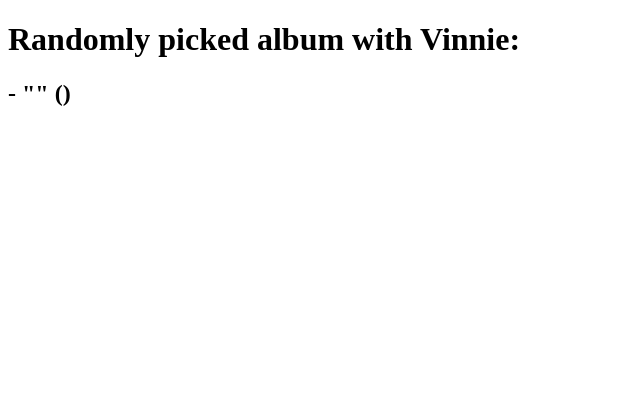
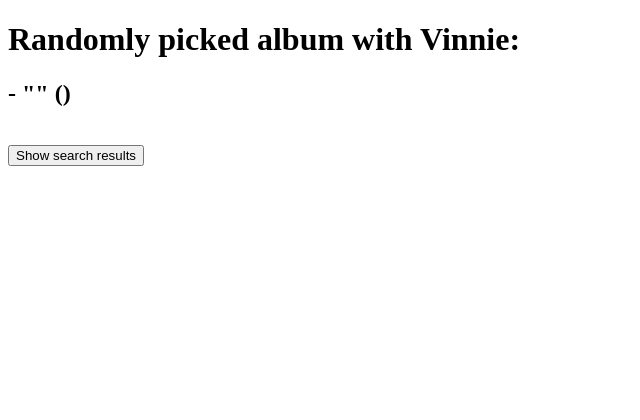
Before and after one commit to MariuszLepkowski/VC-Radio, a Flask app: template VC_Radio_app/templates/search-album.html in a window 1280 px wide. Shown: the top 420 px of the page, without its empty margins (0-640 px from the left). Run offline with Flask 2, Linux system fonts and the light colour scheme; the template is opened without the code that fills it, so the values that code supplies are empty; some libraries are stand-ins or nearby versions.

Commit message:
Add Show/Hide search results button

```diff
--- /dev/null
+++ b/VC_Radio_app/static/js/searchResults.js
@@ -0,0 +1,11 @@
+// Function to toggle search results visibility
+function toggleSearchResults(button) {
+    var searchResults = document.getElementById('search-results');
+    if (searchResults.classList.contains('hidden')) {
+        searchResults.classList.remove('hidden');
+        button.textContent = 'Hide search results';
+    } else {
+        searchResults.classList.add('hidden');
+        button.textContent = 'Show search results';
+    }
+}
--- a/VC_Radio_app/templates/search-album.html
+++ b/VC_Radio_app/templates/search-album.html
@@ -13,7 +13,9 @@
 
 <br>
 
-<div id="content">
+<button onclick="toggleSearchResults(this)">Show search results</button>
+<div id="search-results" class="hidden">
+
     {% if results.yt_music_album[1] %}
         <h2>Albums found on yt music:</h2>
         {% for album in results.yt_music_album[1] %}
@@ -111,6 +113,7 @@
 
 
 <script src="{{ url_for('static', filename='js/playlist.js') }}"></script>
+<script src="{{ url_for('static', filename='js/searchResults.js') }}"></script>
 
 </body>
 </html>
```
Also changed, not shown: VC_Radio_app/static/js/playlist.js (line endings or trailing spaces).
